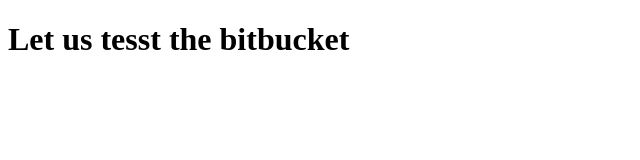
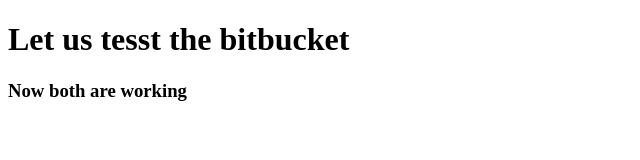
Before and after one commit to parvezaman/test-git-bit-again, a plain HTML site: page index.html in a window 1280 px wide. Shown: the whole page, without its empty margins (0-640 px from the left). Drawn offline with Linux system fonts and the light colour scheme.

Commit message:
Second Push

```diff
--- a/index.html
+++ b/index.html
@@ -8,5 +8,6 @@
 </head>
 <body>
     <h1>Let us tesst the bitbucket</h1>
+    <h3>Now both are working</h3>
 </body>
 </html>
```
